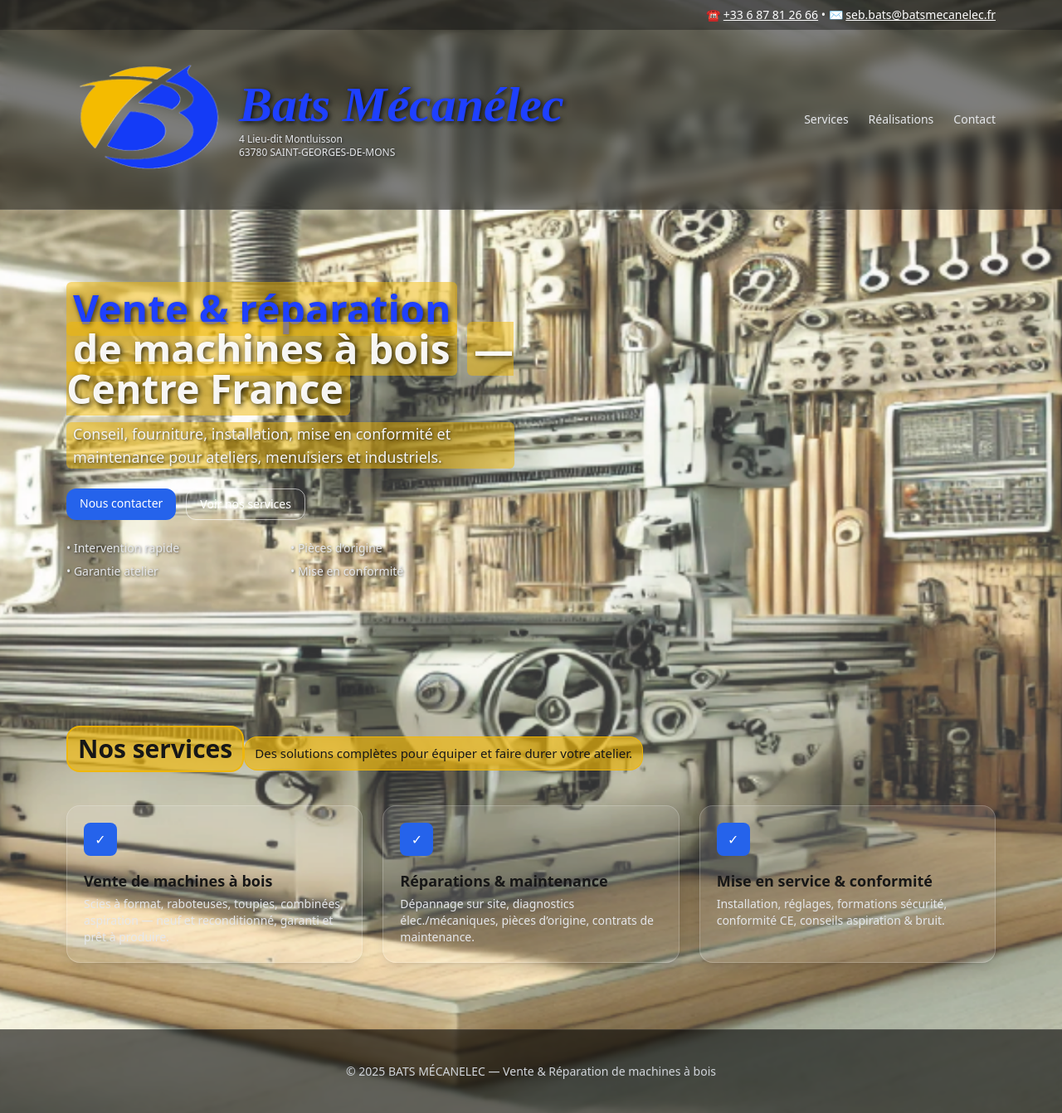
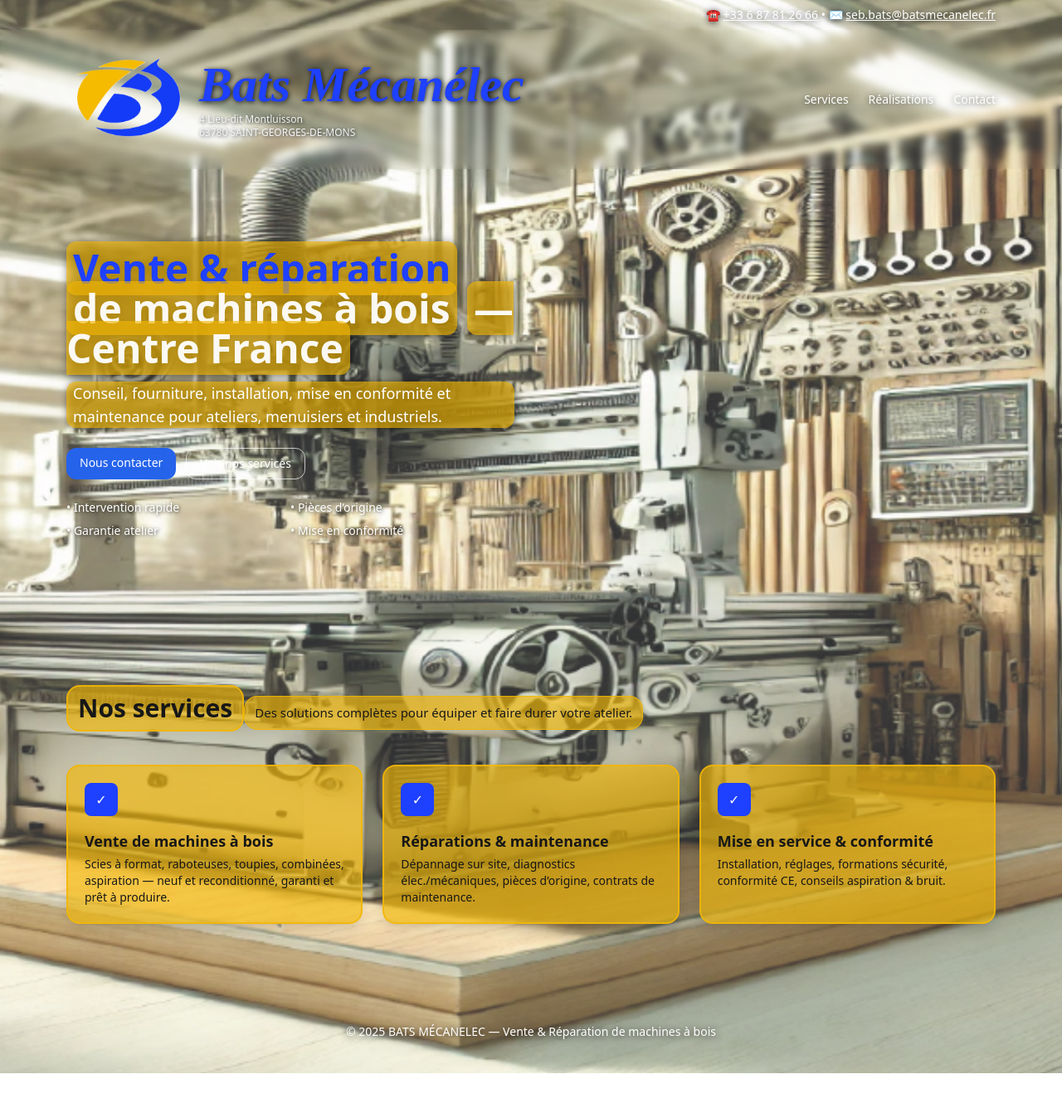
Before and after one commit to auvergnecnc-png/batsmecanelec, a Next.js app: page / in a window 1280 px wide. Shown: the whole page at 83% size. After the commit the page ends 1294 px from the top, so only its background shows below. Built offline with nearby package versions, Linux system fonts and the light colour scheme.

Commit message:
Refactor HomeLanding component for better layout
Updated the HomeLanding component with improved styling and structure, including changes to feature descriptions, header, hero section, and footer.

```diff
--- a/components/HomeLanding.jsx
+++ b/components/HomeLanding.jsx
@@ -3,17 +3,23 @@
 
 export default function HomeLanding() {
   const features = [
-    { title: 'Vente de machines à bois',
-      desc: "Scies à format, raboteuses, toupies, combinées, aspiration — neuf et reconditionné, garanti et prêt à produire." },
-    { title: 'Réparations & maintenance',
-      desc: "Dépannage sur site, diagnostics élec./mécaniques, pièces d’origine, contrats de maintenance." },
-    { title: 'Mise en service & conformité',
-      desc: "Installation, réglages, formations sécurité, conformité CE, conseils aspiration & bruit." },
+    {
+      title: 'Vente de machines à bois',
+      desc: "Scies à format, raboteuses, toupies, combinées, aspiration — neuf et reconditionné, garanti et prêt à produire."
+    },
+    {
+      title: 'Réparations & maintenance',
+      desc: "Dépannage sur site, diagnostics élec./mécaniques, pièces d’origine, contrats de maintenance."
+    },
+    {
+      title: 'Mise en service & conformité',
+      desc: "Installation, réglages, formations sécurité, conformité CE, conseils aspiration & bruit."
+    },
   ];
 
   return (
     <div className="relative min-h-screen text-white font-sans overflow-hidden">
-      {/* Image de fond en parallaxe + zoom */}
+      {/* Fond parallaxe + zoom (aucun voile) */}
       <div
         className="bg-parallax"
         style={{ backgroundImage: "url('/cn chatgpt.png')" }}
@@ -21,8 +27,8 @@
       />
 
       {/* Barre contact haute */}
-      <div className="relative z-10 hidden md:block bg-neutral-900/75 text-white text-sm">
-        <div className="max-w-6xl mx-auto px-4 py-2 flex items-center justify-end">
+      <div className="relative z-10 hidden md:block text-white text-sm">
+        <div className="max-w-6xl mx-auto px-4 py-2 flex items-center justify-end drop-shadow-[0_1px_4px_rgba(0,0,0,.8)]">
           <span>
             ☎️ <a className="underline" href="tel:+33687812666">+33 6 87 81 26 66</a> • ✉️{' '}
             <a className="underline" href="mailto:seb.bats@batsmecanelec.fr">seb.bats@batsmecanelec.fr</a>
@@ -30,60 +36,60 @@
         </div>
       </div>
 
-      {/* Header */}
-      <header className="relative z-10 sticky top-0 backdrop-blur bg-neutral-900/55 border-b border-white/10">
+      {/* Header SANS fond gris (juste un léger blur pour la lisibilité) */}
+      <header className="relative z-10 sticky top-0 backdrop-blur-sm">
         <div className="max-w-6xl mx-auto px-4 py-3 flex items-center justify-between">
           <motion.div
             initial={{ opacity: 0, y: -10 }} animate={{ opacity: 1, y: 0 }} transition={{ duration: .8 }}
             className="flex items-center gap-4"
           >
-            {/* LOGO : plus gros, sans fond */}
+            {/* Logo plus gros, sans fond */}
             <img
               src="/logo.png"
               alt="BATS MÉCANELEC"
-              className="w-48 h-48 object-contain" /* pas de bg ni bordure */
+              className="w-36 h-36 object-contain"
             />
             <div>
               <motion.p
                 initial={{ opacity: 0, y: -5 }} animate={{ opacity: 1, y: 0 }} transition={{ duration: 1, delay: .2 }}
-                className="text-5xl md:text-6xl font-semibold italic text-logo-blue font-[DancingScript] leading-none text-soft-shadow-2"
+                className="text-5xl md:text-6xl font-semibold italic text-logo-blue font-[DancingScript] leading-none drop-shadow-[1px_1px_3px_rgba(0,0,0,.85)]"
               >
                 Bats Mécanélec
               </motion.p>
-              <p className="text-[11px] md:text-xs text-gray-200 mt-1 text-soft-shadow">
+              <p className="text-[11px] md:text-xs text-gray-100 mt-1 drop-shadow-[1px_1px_2px_rgba(0,0,0,.8)]">
                 4 Lieu-dit Montluisson<br/>63780 SAINT-GEORGES-DE-MONS
               </p>
             </div>
           </motion.div>
 
-          <nav className="hidden md:flex items-center gap-6 text-sm text-gray-200">
-            <a href="#services" className="hover:text-white">Services</a>
-            <a href="/realisations" className="hover:text-white">Réalisations</a>
-            <a href="/contact" className="hover:text-white">Contact</a>
+          <nav className="hidden md:flex items-center gap-6 text-sm text-white drop-shadow-[0_1px_4px_rgba(0,0,0,.8)]">
+            <a href="#services" className="hover:opacity-90">Services</a>
+            <a href="/realisations" className="hover:opacity-90">Réalisations</a>
+            <a href="/contact" className="hover:opacity-90">Contact</a>
           </nav>
         </div>
       </header>
 
-      {/* Hero */}
+      {/* HERO — textes bleus + cartouches jaunes */}
       <section className="relative z-10">
         <div className="max-w-6xl mx-auto px-4 py-16 md:py-24 grid md:grid-cols-2 gap-10 items-center">
           <motion.div initial={{ opacity: 0, y: 20 }} animate={{ opacity: 1, y: 0 }} transition={{ duration: .8 }}>
-            <h1 className="text-3xl md:text-5xl font-extrabold leading-tight text-soft-shadow-2">
-              <span className="text-logo-blue bg-logo-yellow-50 px-2 rounded-md">Vente & réparation</span>{' '}
-              <span className="bg-logo-yellow-50 px-2 rounded-md text-white/95">de machines à bois</span>{' '}
-              <span className="bg-logo-yellow-50 px-2 rounded-md text-white/95">— Centre France</span>
+            <h1 className="text-3xl md:text-5xl font-extrabold leading-tight drop-shadow-[2px_2px_6px_rgba(0,0,0,.8)]">
+              <span className="text-logo-blue bg-logo-yellow-65 px-2 rounded-xl">Vente & réparation</span>{' '}
+              <span className="bg-logo-yellow-65 px-2 rounded-xl text-white/95">de machines à bois</span>{' '}
+              <span className="bg-logo-yellow-65 px-2 rounded-xl text-white/95">— Centre France</span>
             </h1>
 
-            <p className="mt-4 md:text-lg text-gray-100 text-soft-shadow bg-logo-yellow-50 inline-block px-2 rounded-md">
+            <p className="mt-4 md:text-lg text-white drop-shadow-[1px_1px_4px_rgba(0,0,0,.8)] bg-logo-yellow-65 inline-block px-2 rounded-xl">
               Conseil, fourniture, installation, mise en conformité et maintenance pour ateliers, menuisiers et industriels.
             </p>
 
             <div className="mt-6 flex flex-wrap gap-3">
               <a href="/contact" className="px-4 py-2 rounded-xl bg-blue-600 hover:bg-blue-700 text-sm">Nous contacter</a>
-              <a href="#services" className="px-4 py-2 rounded-xl border border-white/60 hover:bg-white/10 text-sm">Voir nos services</a>
+              <a href="#services" className="px-4 py-2 rounded-xl border border-white/70 hover:bg-white/10 text-sm">Voir nos services</a>
             </div>
 
-            <ul className="mt-6 text-sm text-gray-200 grid grid-cols-2 gap-y-2 text-soft-shadow">
+            <ul className="mt-6 text-sm text-white grid grid-cols-2 gap-y-2 drop-shadow-[1px_1px_2px_rgba(0,0,0,.8)]">
               <li>• Intervention rapide</li>
               <li>• Pièces d’origine</li>
               <li>• Garantie atelier</li>
@@ -93,38 +99,46 @@
         </div>
       </section>
 
-      {/* Services */}
+      {/* SERVICES — pas de voile, encadrements jaunes */}
       <section id="services" className="relative z-10 py-20">
         <div className="max-w-6xl mx-auto px-4 text-neutral-900">
+          {/* Titre + paragraphe encadrés en jaune */}
           <h2 className="inline-block bg-logo-yellow-65 px-3 py-2 rounded-2xl border-2 border-logo-yellow text-2xl md:text-3xl font-bold">
             Nos services
           </h2>
-
           <p className="mt-3 inline-block bg-logo-yellow-65 px-3 py-2 rounded-2xl border border-logo-yellow text-[15px]">
             Des solutions complètes pour équiper et faire durer votre atelier.
           </p>
 
+          {/* Cartes */}
           <div className="mt-10 grid md:grid-cols-3 gap-6">
             {features.map((f) => (
-              <div key={f.title} className="rounded-2xl bg-white/10 p-5 border border-white/20 shadow-lg hover:bg-white/20 transition">
-                <div className="w-10 h-10 rounded-lg bg-blue-600 text-white grid place-items-center">✓</div>
+              <div
+                key={f.title}
+                className="rounded-2xl p-5 border-2 border-logo-yellow bg-logo-yellow-65 shadow-lg hover:shadow-xl transition text-neutral-900"
+              >
+                <div className="w-10 h-10 rounded-lg grid place-items-center text-white"
+                     style={{ backgroundColor: 'var(--logo-blue, #1e40ff)' }}>✓</div>
                 <h3 className="mt-4 font-semibold text-lg">{f.title}</h3>
-                <p className="mt-1 text-gray-200 text-sm">{f.desc}</p>
+                <p className="mt-1 text-sm">{f.desc}</p>
               </div>
             ))}
           </div>
         </div>
       </section>
 
-      {/* Footer minimal */}
-      <footer className="py-10 bg-black/60 backdrop-blur-[2px] text-gray-300 border-t border-white/10">
-        <div className="max-w-6xl mx-auto px-4 text-center text-sm">
+      {/* FOOTER minimal (sans voile) */}
+      <footer className="py-10 text-white">
+        <div className="max-w-6xl mx-auto px-4 text-center text-sm drop-shadow-[0_1px_4px_rgba(0,0,0,.8)]">
           © {new Date().getFullYear()} BATS MÉCANELEC — Vente & Réparation de machines à bois
         </div>
       </footer>
 
       {/* Bouton mobile Appeler */}
-      <a href="tel:+33687812666" className="fixed md:hidden bottom-4 right-4 px-4 py-3 rounded-full shadow-lg bg-blue-600 text-white text-sm z-20">
+      <a
+        href="tel:+33687812666"
+        className="fixed md:hidden bottom-4 right-4 px-4 py-3 rounded-full shadow-lg bg-blue-600 text-white text-sm z-20"
+      >
         Appeler
       </a>
     </div>
```
Lines whose indentation alone changed are shown as unchanged.
